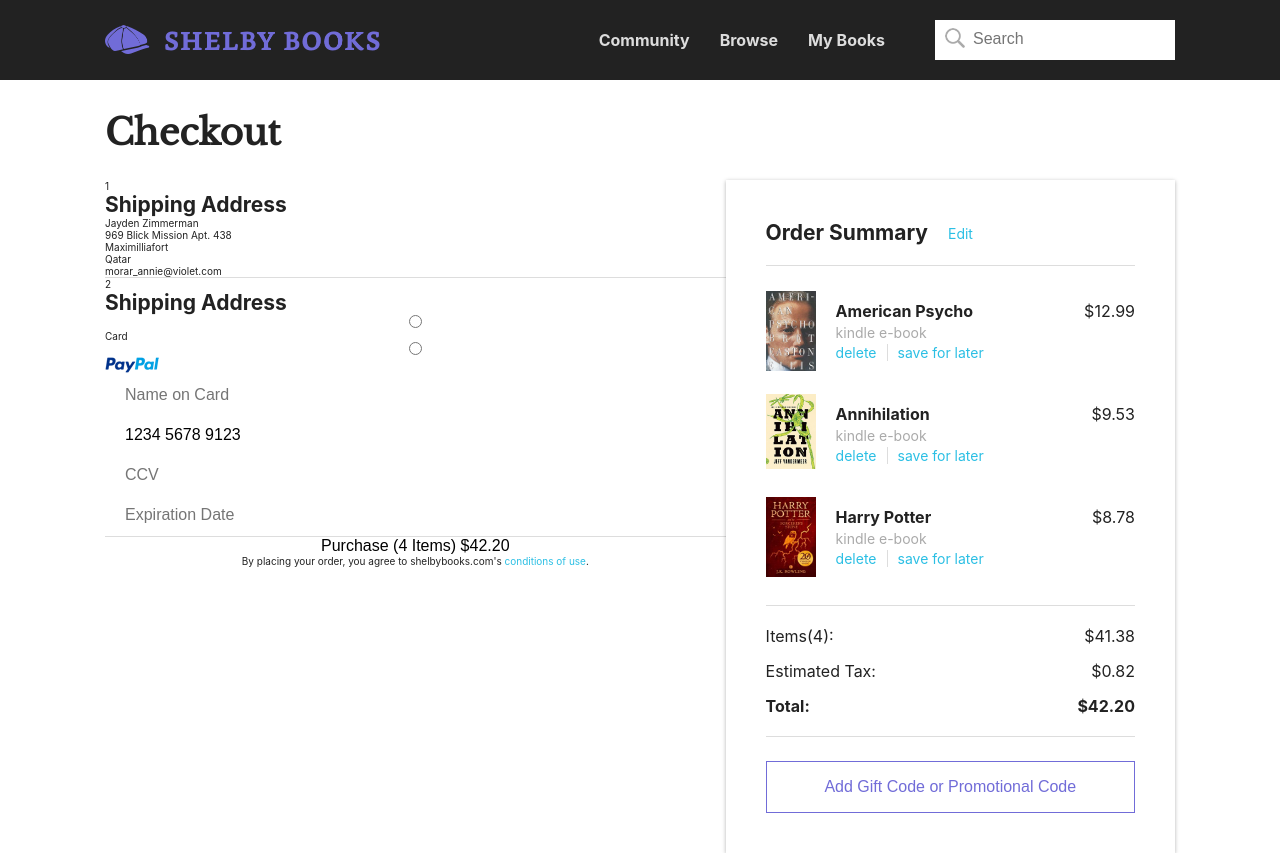
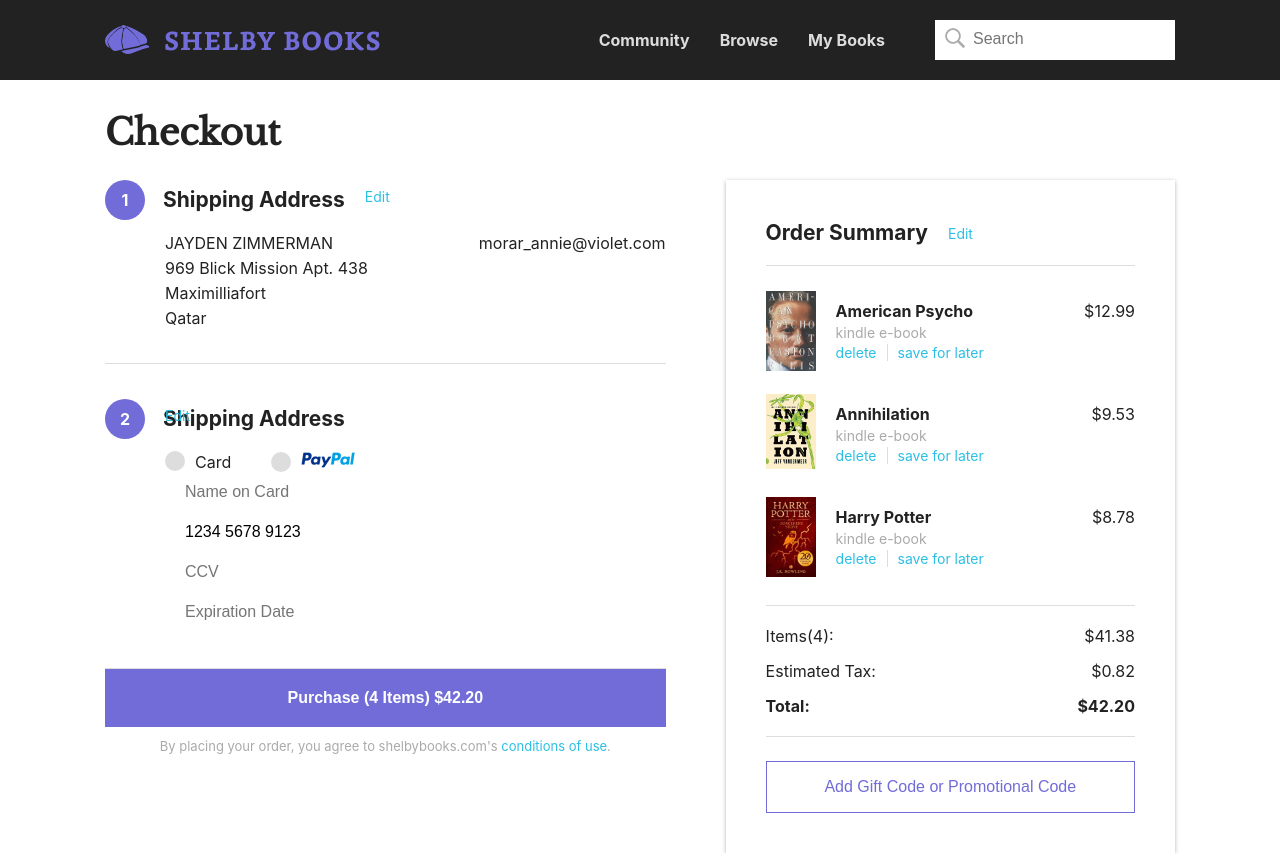
Before and after one commit to singersargent/checkout, a website: page app/index.html in a window 1280 px wide. Drawn offline with nearby package versions, Linux system fonts and the light colour scheme.

Commit message:
Completed the Shipping Address section. Finished styling the radio buttons in Payment.

```diff
--- a/app/index.html
+++ b/app/index.html
@@ -52,11 +52,14 @@
       <main class="checkout">
          <section class="checkout__shipping">
             <div class="checkout__step-header">
-               <div class="checkout__step-number">1</div>
+               <div class="checkout__step-number">
+                  <span>1</span>
+               </div>
                <h3 class="checkout__step-name">Shipping Address</h3>
                <a class="link--edit"></a>
             </div>
 
+            <div class="checkout__content">
                <div class="checkout__address-shipping">
                   <p>Jayden Zimmerman</p>
                   <p>969 Blick Mission Apt. 438</p>
@@ -67,26 +70,34 @@
                <div class="checkout__address-email">
                   <p>morar_annie@violet.com</p>
                </div>
+            </div>
          </section>
 
          <div class="divider"></div>
 
          <section class="checkout__payment">
             <div class="checkout__step-header">
-               <div class="checkout__step-number">2</div>
+               <div class="checkout__step-number">
+                  <span>2</span>
+               </div>
                <h3 class="checkout__step-name">Shipping Address</h3>
                <a class="link--edit"></a>
             </div>
 
+           <div class="checkout__content">
                <form action="" class="form checkout__payment-form">
                   <div class="form__radio-group">
-                  <input id="card" type="radio" class="form__radio-input">
-                  <label for="card" class="form__radio-label">Card</label>
+                     <input name="payment-option" id="card" type="radio" class="form__radio-input">
+                     <label for="card" class="form__radio-label">
+                        <span class="form__radio-button"></span>
+                        Card
+                     </label>
                   </div>
 
                   <div class="form__radio-group">
-                  <input id="paypal" type="radio" class="form__radio-input">
+                     <input name="payment-option" id="paypal" type="radio" class="form__radio-input">
                      <label for="paypal" class="form__radio-label">
+                        <span class="form__radio-button"></span>
                         <img src="img/payment-paypal.png" alt="paypal" class="form__radio-label--paypal">
                      </label>
                   </div>
@@ -108,6 +119,7 @@
                      <input name="expiration-date" type="text" class="form__input" placeholder="Expiration Date">
                   </div>
                </form>
+           </div>
          </section>
 
          <div class="divider"></div>
--- a/app/sass/base/_mixins.scss
+++ b/app/sass/base/_mixins.scss
@@ -0,0 +1,7 @@
+@mixin clearfix {
+   &::after {
+      content: "";
+      clear: both;
+      display: table;
+   }
+}
--- a/app/sass/base/_typography.scss
+++ b/app/sass/base/_typography.scss
@@ -38,3 +38,18 @@
       color: $color-primary;
    }
 }
+
+.legal {
+   font-size: 1.3rem;
+   color: $color-grey;
+}
+
+a.link--edit::before {
+      content: "Edit";
+      width: 4rem;
+      display: inline-block;
+      font-size: 1.4rem;
+      top: 20%;
+      position: absolute;
+      padding-left: 2rem;
+   }
--- a/app/sass/base/_variables.scss
+++ b/app/sass/base/_variables.scss
@@ -1,5 +1,5 @@
 $color-primary: #716CD8;
-$color-primary-dark: rgb(77, 70, 216);
+$color-primary-dark: rgb(99, 92, 230);
 $color-secondary: #2BBFE4;
 $color-secondary-dark: rgb(0, 126, 158);
 
--- a/app/sass/modules/_btn.scss
+++ b/app/sass/modules/_btn.scss
@@ -1,6 +1,18 @@
 .btn {
    font-size: 1.6rem;
    cursor: pointer;
+
+   &--primary {
+      color: #fff;
+      background-color: $color-primary;
+      padding: 2rem;
+      font-weight: 700;
+      transition: all .3s;
+
+      &:hover {
+         background-color: $color-primary-dark;
+      }
+   }
 
    &--primary-inverse {
       border: 1px solid $color-primary;
--- a/app/sass/modules/_checkout.scss
+++ b/app/sass/modules/_checkout.scss
@@ -1,4 +1,73 @@
 .checkout {
    width: 58%;
    float: left;
+   padding-right: 6rem;
+
+   &__cta {
+      & > *:last-child {
+         margin-top: 1.1rem;
+      }
+   }
+
+   &__step-header {
+      @include clearfix;
+      position: relative;
+      margin-bottom: 1.3rem;
+   }
+
+   &__step-number {
+      background-color: $color-primary;
+      border-radius: 100px;
+      float: left;
+      height: 4rem;
+      width: 4rem;
+      position: relative;
+
+      & span {
+         font-size: 1.6rem;
+         color: #fff;
+         font-weight: 700;
+         position: absolute;
+         top: 50%;
+         left: 50%;
+         transform: translate(-50%, -50%);
+      }
+   }
+
+   &__step-name {
+      padding-top: .7rem;
+      padding-left: 1.8rem;
+      float: left;
+   }
+
+   &__content {
+      margin-left: 6rem;
+      width: 100%;
+      @include clearfix;
+      margin-bottom: 3.5rem;
+   }
+
+   &__address-shipping {
+      float: left;
+      font-size: 1.6rem;
+      color: $color-black;
+
+      & > *:first-child {
+         text-transform: uppercase;
+      }
+
+      & > *:not(:last-child) {
+         margin-bottom: .5rem;
+      }
+   }
+
+   &__address-email {
+      float: right;
+      font-size: 1.6rem;
+      padding-right: 6rem;
+   }
+
+   &__payment {
+      margin-top: 3.5rem;
+   }
 }
--- a/app/sass/modules/_form.scss
+++ b/app/sass/modules/_form.scss
@@ -4,3 +4,54 @@
    font-size: 1.6rem;
    width: 100%;
 }
+
+.form {
+
+   &__radio-group {
+      float: left;
+      margin-right: 4rem;
+   }
+
+   &__radio-input {
+      display: none;
+   }
+
+   &__radio-label {
+      cursor: pointer;
+      font-size: 1.6rem;
+      position: relative;
+      padding-left: 3rem;
+   }
+
+      &__radio-button {
+         display: inline-block;
+         height: 2rem;
+         width: 2rem;
+         background-color: $color-grey-light;
+         border-radius: 50%;
+         position: absolute;
+         left: 0;
+         top: -.1rem;
+
+         &::after {
+            background-color: $color-primary;
+            border-radius: 50%;
+            content: "";
+            height: 0;
+            width: 0;
+            display: block;
+            top: 50%;
+            left: 50%;
+            position: absolute;
+            transition: all .2s;
+            transform: translate(-50%, -50%);
+         }
+      }
+
+      &__radio-input:checked + &__radio-label &__radio-button::after {
+         height: 1.3rem;
+         width: 1.3rem;
+      }
+
+
+}
--- a/app/sass/modules/_order-summary.scss
+++ b/app/sass/modules/_order-summary.scss
@@ -12,16 +12,6 @@
 
    .order-summary__text {
       display: inline-block;
-   }
-
-   a.link--edit::before {
-      content: "Edit";
-      width: 4rem;
-      display: inline-block;
-      font-size: 1.4rem;
-      top: 20%;
-      position: absolute;
-      padding-left: 2rem;
    }
 
    .order-summary__items {
```
Also changed, not shown: app/css/style.css. Lines whose indentation alone changed are shown as unchanged.
